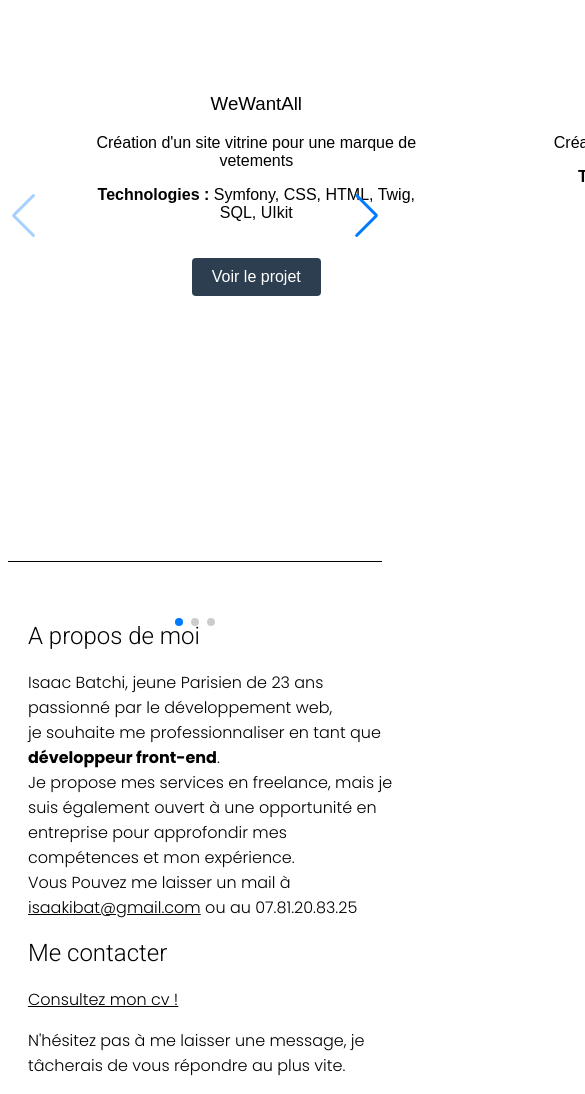
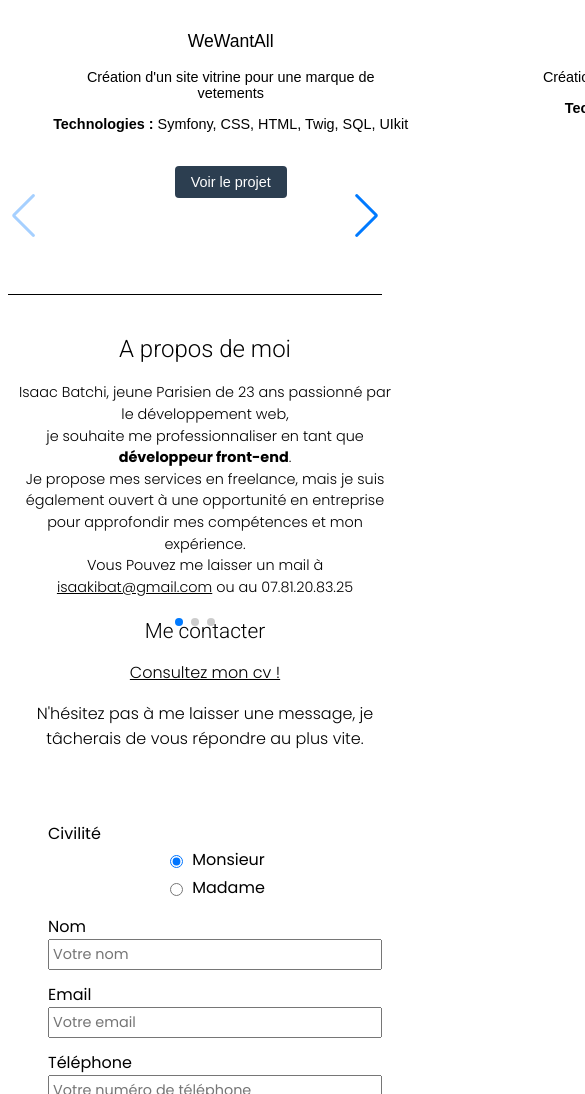
Before and after one commit to BakiBacci/PortfolioV2, a website: page public/index.html in a window 390 px wide. Shown: the part 206-1300 px from the top of the page, 585 px wide, since content can reach past the window. Drawn offline with nearby package versions, Linux system fonts and the light colour scheme; a web font is replaced by a local one.

Commit message:
ajout du responsive

```diff
--- a/package.json
+++ b/package.json
@@ -4,7 +4,8 @@
   "description": "",
   "main": "index.js",
   "scripts": {
-    "test": "echo \"Error: no test specified\" && exit 1"
+    "test": "echo \"Error: no test specified\" && exit 1",
+    "start": "node backend/index.js"
   },
   "repository": {
     "type": "git",
--- a/public/css/style.css
+++ b/public/css/style.css
@@ -162,3 +162,208 @@ width: 50%;
     gap: 6px;
     align-items:center
 }
+
+/* ==================== */
+/* RESPONSIVE DESIGN */
+/* ==================== */
+
+/* Tablettes (768px - 1024px) */
+@media screen and (max-width: 1024px) {
+  .container {
+    padding: 30px 15px;
+  }
+
+  .swiper-container {
+    height: 50vh;
+  }
+
+  .slide-content {
+    padding: 30px;
+    width: 85%;
+  }
+
+  aside {
+    padding: 30px 15px;
+  }
+
+  .form {
+    width: 70%;
+  }
+
+  .form-list li {
+    width: 60%;
+  }
+
+  .form-list li textarea {
+    width: 40vw;
+  }
+}
+
+/* Mobiles (≤ 768px) */
+@media screen and (max-width: 768px) {
+  header {
+    padding: 15px 20px;
+    justify-content: center;
+  }
+
+  .container {
+    padding: 20px 10px;
+  }
+
+  h1 {
+    font-size: 1.8rem;
+    text-align: center;
+  }
+
+  .swiper-container {
+    height: 40vh;
+    margin-top: 20px;
+  }
+
+  .slide-content {
+    padding: 20px;
+    width: 95%;
+  }
+
+  .swiper-button-next,
+  .swiper-button-prev {
+    display: none;
+  }
+
+  aside {
+    padding: 20px 10px;
+    text-align: center;
+  }
+
+  .about p {
+    font-size: 0.9rem;
+    line-height: 1.5;
+  }
+
+  .form {
+    width: 100%;
+    height: auto;
+    margin-top: 30px;
+  }
+
+  .form-list {
+    gap: 12px;
+  }
+
+  .form-list li {
+    width: 100% !important;
+  }
+
+  .form-list li textarea {
+    width: 100% !important;
+    height: 20vh;
+  }
+
+  .radio-option {
+    justify-content: center;
+  }
+
+  .documents {
+    margin: 20px 0;
+  }
+}
+
+/* Petits mobiles (≤ 480px) */
+@media screen and (max-width: 480px) {
+  header h1 {
+    font-size: 1.5rem;
+  }
+
+  .container h1 {
+    font-size: 1.5rem;
+  }
+
+  .swiper-container {
+    height: 35vh;
+  }
+
+  .slide-content {
+    padding: 15px;
+  }
+
+  .slide-content h3 {
+    font-size: 1.1rem;
+  }
+
+  .slide-content p {
+    font-size: 0.9rem;
+  }
+
+  .project-link {
+    padding: 8px 16px;
+    font-size: 0.9rem;
+  }
+
+  .about h1 {
+    font-size: 1.5rem;
+  }
+
+  .contact h2 {
+    font-size: 1.3rem;
+  }
+
+  .form-list input,
+  .form-list textarea {
+    height: 25px;
+    font-size: 0.9rem;
+  }
+
+  .form-list li button {
+    padding: 8px 16px;
+    font-size: 0.9rem;
+  }
+}
+
+/* Très petits écrans (≤ 320px) */
+@media screen and (max-width: 320px) {
+  header {
+    padding: 10px 15px;
+  }
+
+  .container {
+    padding: 15px 5px;
+  }
+
+  .swiper-container {
+    height: 30vh;
+  }
+
+  .slide-content {
+    padding: 10px;
+  }
+
+  .form-list {
+    gap: 8px;
+  }
+}
+
+/* Mode paysage sur mobile */
+@media screen and (max-height: 500px) and (orientation: landscape) {
+  .swiper-container {
+    height: 70vh;
+  }
+
+  .form-list li textarea {
+    height: 15vh;
+  }
+}
+
+/* Écrans très larges (≥ 1920px) */
+@media screen and (min-width: 1920px) {
+  .container {
+    max-width: 1400px;
+  }
+
+  aside {
+    max-width: 1400px;
+  }
+
+  .slide-content {
+    padding: 50px;
+  }
+}
--- a/public/index.html
+++ b/public/index.html
@@ -1,6 +1,7 @@
 <!DOCTYPE html>
 <html lang="fr">
 <head>
+  <meta name="viewport" content="width=device-width, initial-scale=1.0">
   <meta charset="UTF-8">
   <title>Isaac BATCHI - Portfolio</title>
   <link rel="stylesheet" href="./css/style.css">
@@ -72,7 +73,7 @@
 
           </li>
 
-          <!-- Champs existants -->
+
           <li>
             <label for="nom">Nom</label>
             <input id="nom" type="text" name="user_name" placeholder="Votre nom">
```
Also changed, not shown: backend/index.js (+2 -18 lines).
